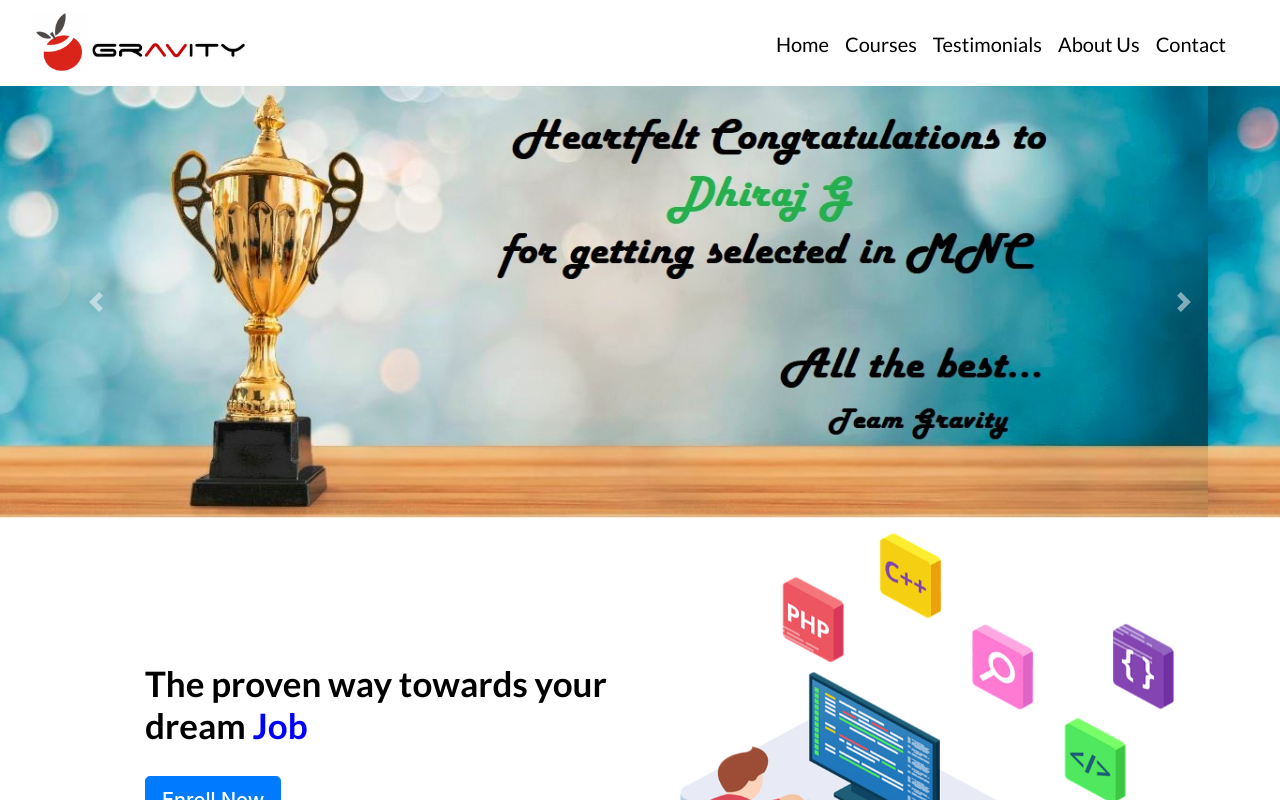
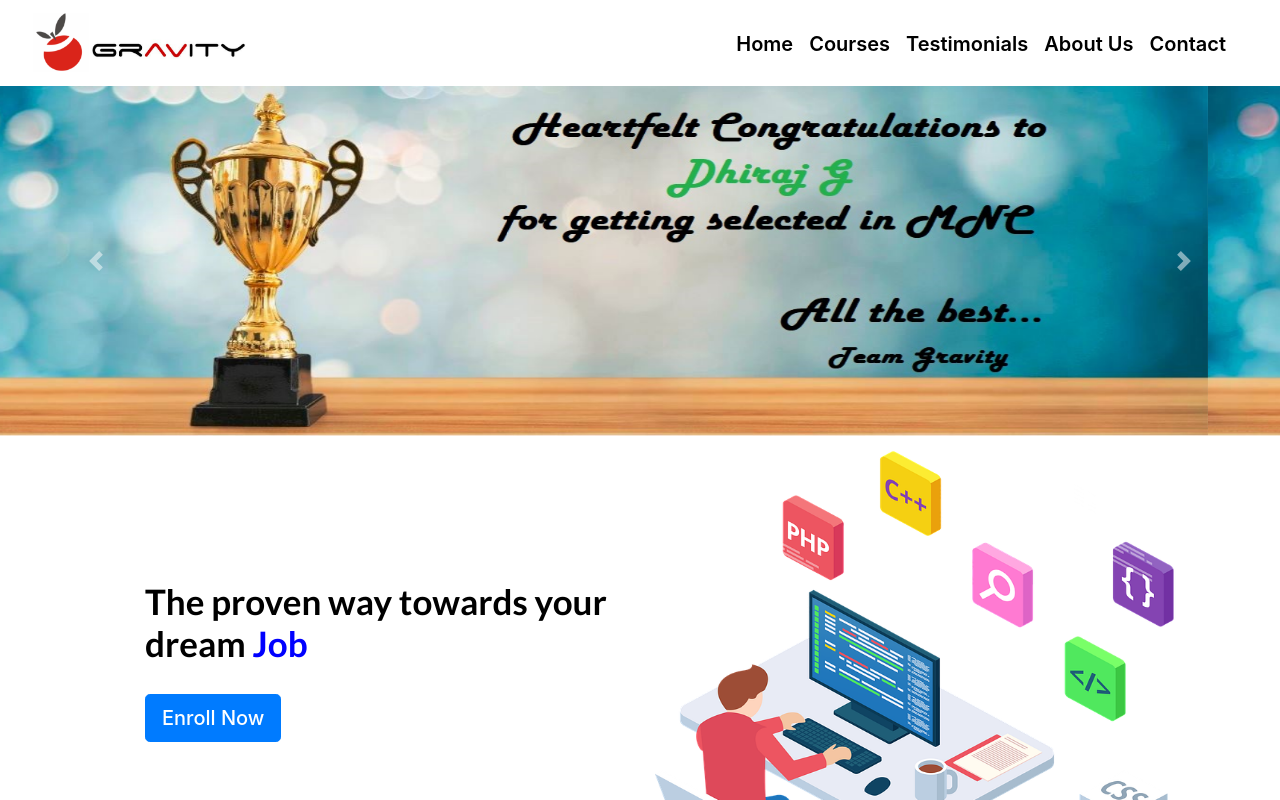
Before and after one commit to dhirajgulhane/Gravity-UI, an Angular app: page /home in a window 1280 px wide. Built offline with nearby package versions, Linux system fonts and the light colour scheme; no server answers.

Commit message:
main - cosmetic changes

```diff
--- a/src/app/home/home.component.css
+++ b/src/app/home/home.component.css
@@ -218,6 +218,10 @@
     height:100vh;
   }
 
+  .carousel-img{
+    height: 350px;
+  }
+
 
   @media only screen and (max-width: 767px){
     .dream-job{
@@ -289,4 +293,8 @@
   .mat-header{
     height: auto;
 }
+
+.carousel-img{
+  height: 175px;
 }
+}
--- a/src/app/home/home.component.html
+++ b/src/app/home/home.component.html
@@ -7,13 +7,13 @@
 <div id="carouselExampleControls" class="carousel slide" data-ride="carousel">
     <div class="carousel-inner">
       <div class="carousel-item active">
-        <img class="d-block w-100" src="assets/images/test.jpg" alt="First slide">
+        <img class="d-block w-100 carousel-img" src="assets/images/test.jpg" alt="First slide">
       </div>
       <div class="carousel-item">
-        <img class="d-block w-100" src="assets/images/test.jpg" alt="Second slide">
+        <img class="d-block w-100 carousel-img" src="assets/images/test.jpg" alt="Second slide">
       </div>
       <div class="carousel-item">
-        <img class="d-block w-100" src="assets/images/test.jpg" alt="Third slide">
+        <img class="d-block w-100 carousel-img" src="assets/images/test.jpg" alt="Third slide">
       </div>
     </div>
     <a class="carousel-control-prev" href="#carouselExampleControls" role="button" data-slide="prev">
--- a/src/styles.css
+++ b/src/styles.css
@@ -5,7 +5,8 @@
 .navbar-light .navbar-nav .nav-link{
   color: #000000 !important;
   font-size: 20px;
-  font-family: 'Lato', sans-serif !important;
+  font-family: -apple-system, BlinkMacSystemFont, 'Segoe UI', Roboto, Oxygen, Ubuntu, Cantarell, 'Open Sans', 'Helvetica Neue', sans-serif;
+  font-weight: 600;
 }
 
 .navbar-light .navbar-nav .nav-link:hover{
```
